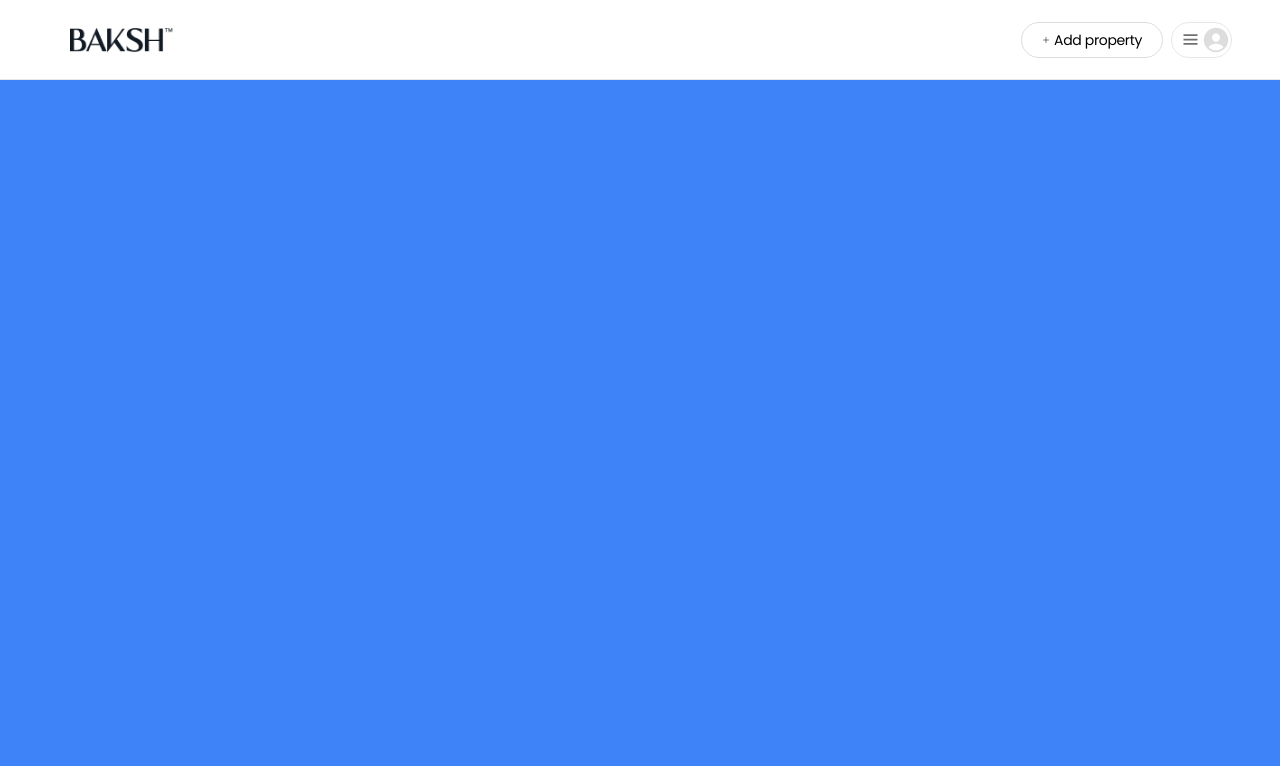
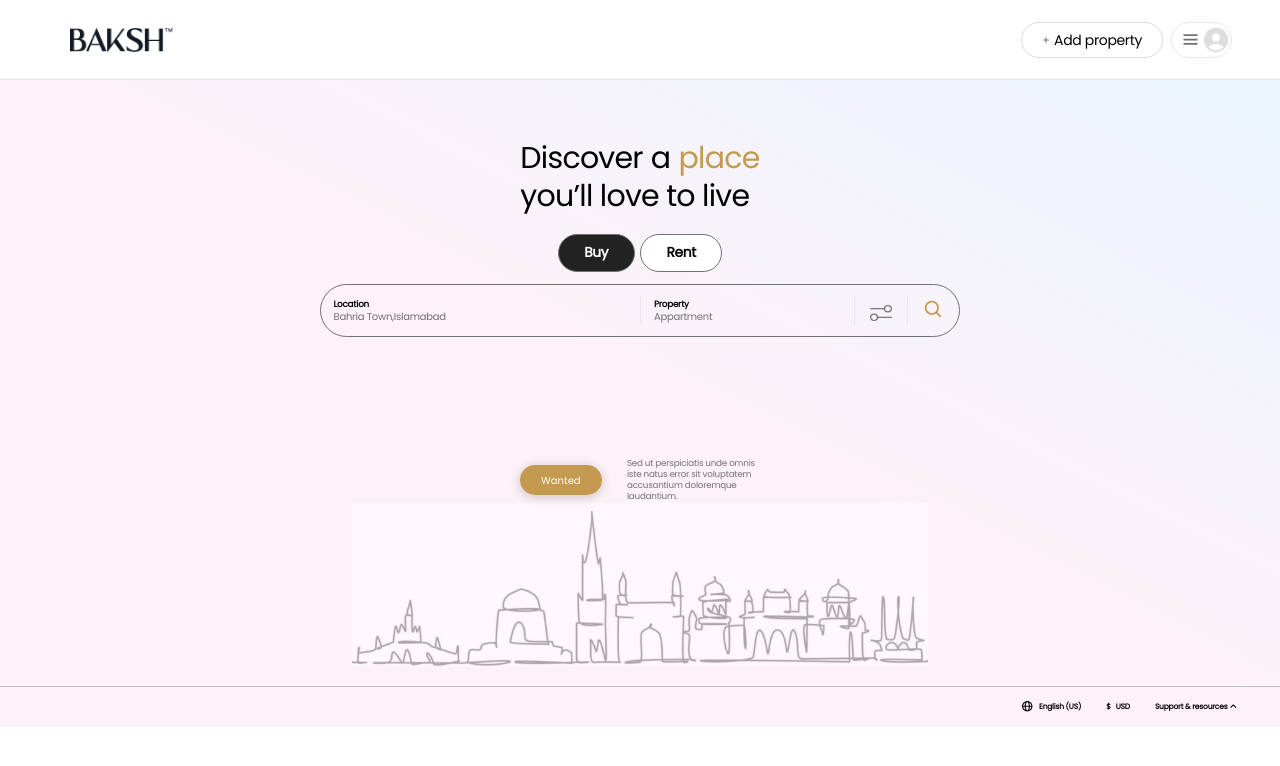
Before and after one commit to MuhammadKhan3/Airnub, a React (Create React App) app: page / in a window 1280 px wide. Shown: the top 766 px of the page. Built offline with nearby package versions, Linux system fonts and the light colour scheme; what tailwind-gradient-mask-image would draw is missing.

Commit message:
home content

```diff
--- a/src/pages/home/home.jsx
+++ b/src/pages/home/home.jsx
@@ -6,9 +6,9 @@ import HomeContent from "./homeContent";
 import BottomNavigation from "../../components/bottomNavigation";
 const Home=()=>{
     return (
-    <div className="flex flex-col relative h-[100vh] w-full text-black bg-blue-500" >
+    <div className="flex flex-col relative h-[100vh] w-full  bg-white" >
         <HomeHeader/>
-        {/* <HomeContent/> */}
+        <HomeContent/>
         {/* <div className="mt-4"> */}
           {/* <BottomNavigation/> */}
         {/* </div> */}
```
